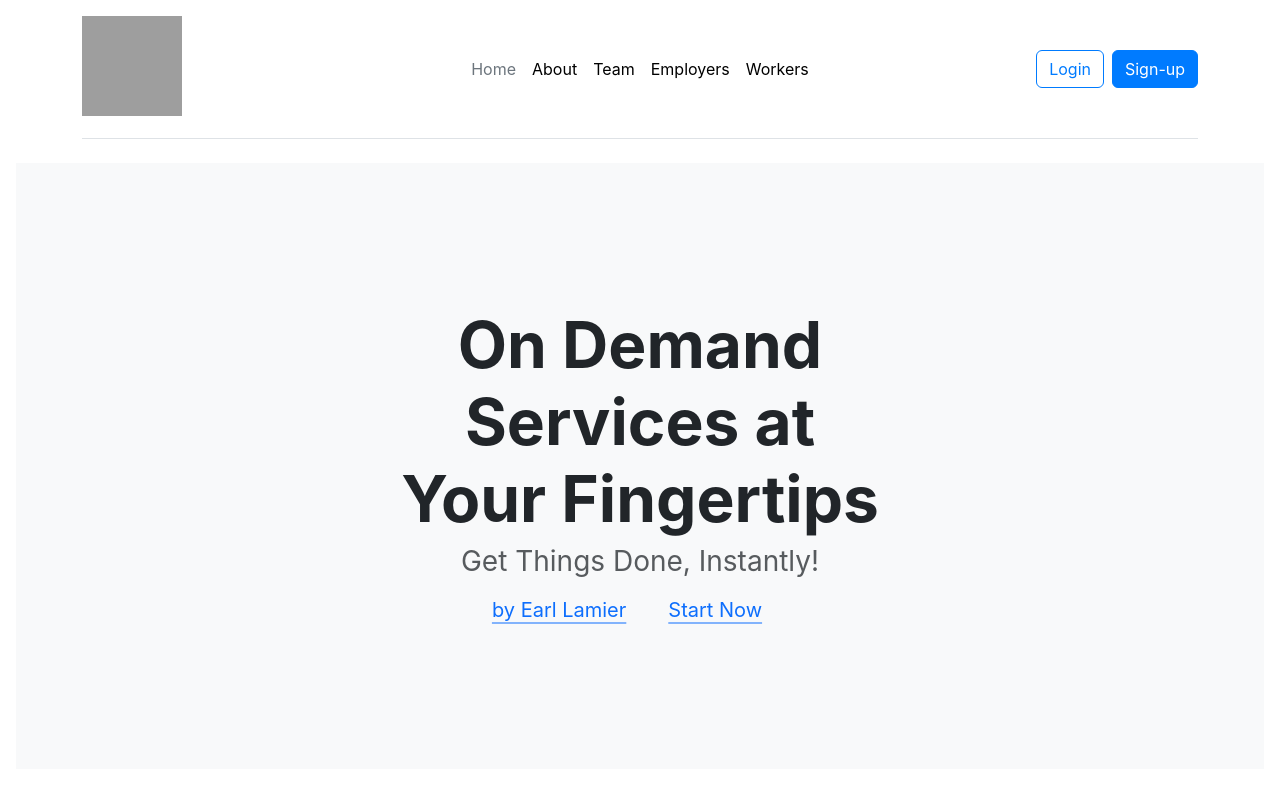
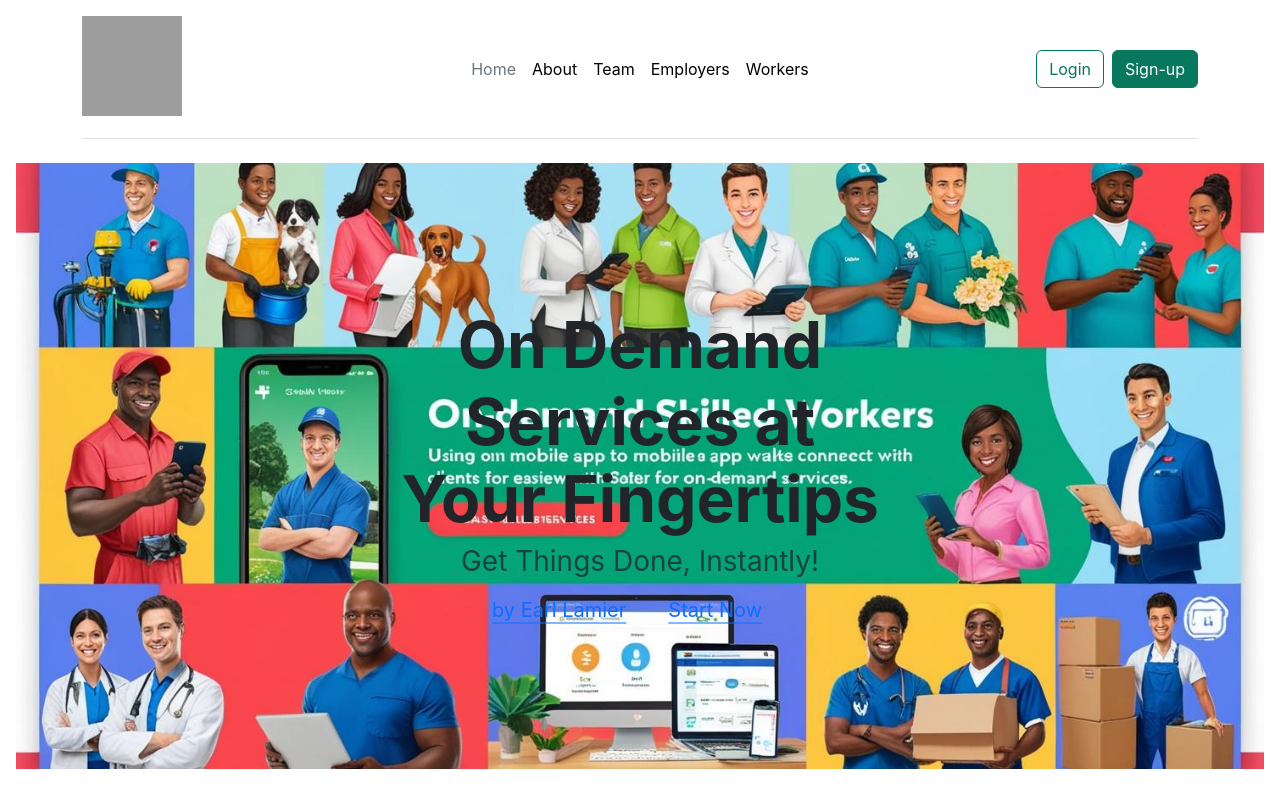
Before and after one commit to earlblamier/angular-web-project, an Angular app: page / in a window 1280 px wide. Shown: the top 800 px of the page. Built offline with nearby package versions, Linux system fonts and the light colour scheme; grey boxes are pictures that could not be loaded.

Commit message:
add image background

```diff
--- a/src/app/header/header.component.scss
+++ b/src/app/header/header.component.scss
@@ -12,21 +12,21 @@ header {
   }
 
   .btn-outline-primary {
-    color: #007bff; /* Change this to your desired button color */
-    border-color: #007bff;
+    color: #07775e; /* Change this to your desired button color */
+    border-color: #07775e;
   }
 
   .btn-outline-primary:hover {
-    background-color: #007bff;
+    background-color: #07785c;
     color: #fff;
   }
 
   .btn-primary {
-    background-color: #007bff; /* Change this to your desired button color */
-    border-color: #007bff;
+    background-color: #07775e; /* Change this to your desired button color */
+    border-color: #07775e;
   }
 
   .btn-primary:hover {
-    background-color: #0056b3;
-    border-color: #0056b3;
+    background-color: #07785c;
+    border-color: #07785c;
   }
--- a/src/app/main-content/main-content.component.html
+++ b/src/app/main-content/main-content.component.html
@@ -1,4 +1,4 @@
-<div class="position-relative overflow-hidden p-3 p-md-5 m-md-3 text-center bg-body-tertiary">
+<div class="position-relative overflow-hidden p-3 p-md-5 m-md-3 text-center bg-body-tertiary background-image">
     <div class="col-md-6 p-lg-5 mx-auto my-5">
       <h1 class="display-3 fw-bold">On Demand Services at Your Fingertips</h1>
       <h3 class="fw-normal text-muted mb-3">Get Things Done, Instantly!</h3>
--- a/src/app/main-content/main-content.component.scss
+++ b/src/app/main-content/main-content.component.scss
@@ -0,0 +1,7 @@
+/* filepath: /d:/projects/Angular/tazkify/src/app/main-content/main-content.component.scss */
+.background-image {
+    background-image: url('/assets/images/bg-image-main.jpg');
+    background-size: cover;
+    background-position: center;
+    background-repeat: no-repeat;
+}
```
Also changed, not shown: src/assets/images/bg-image-main.jpg (added).
